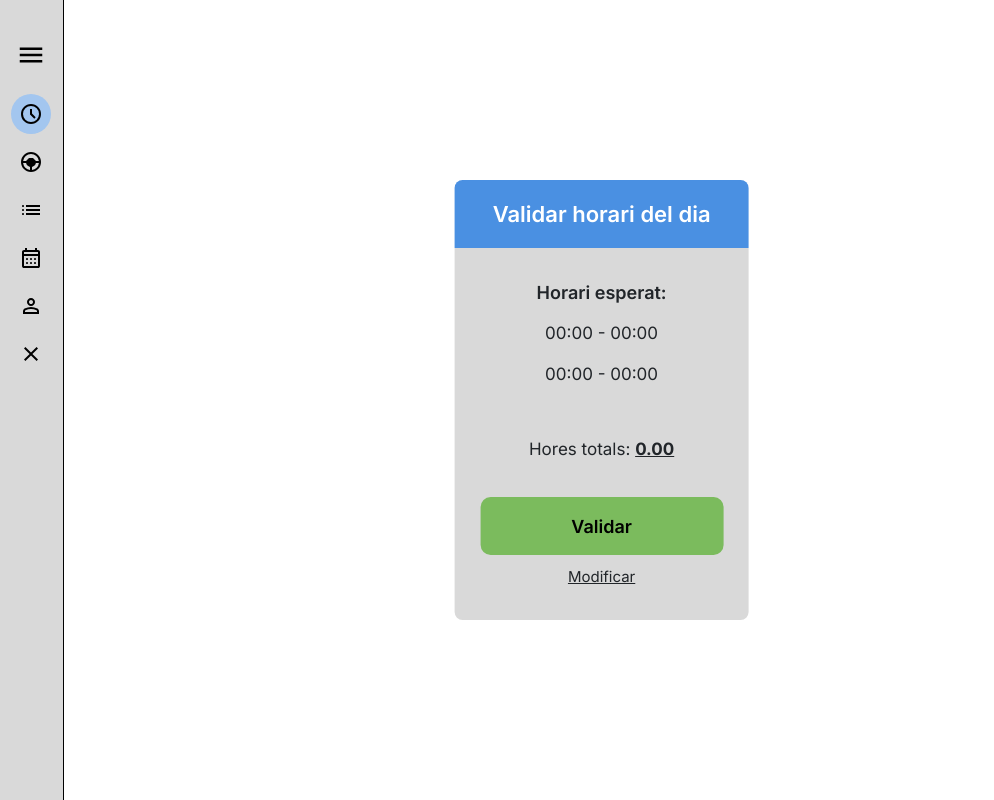
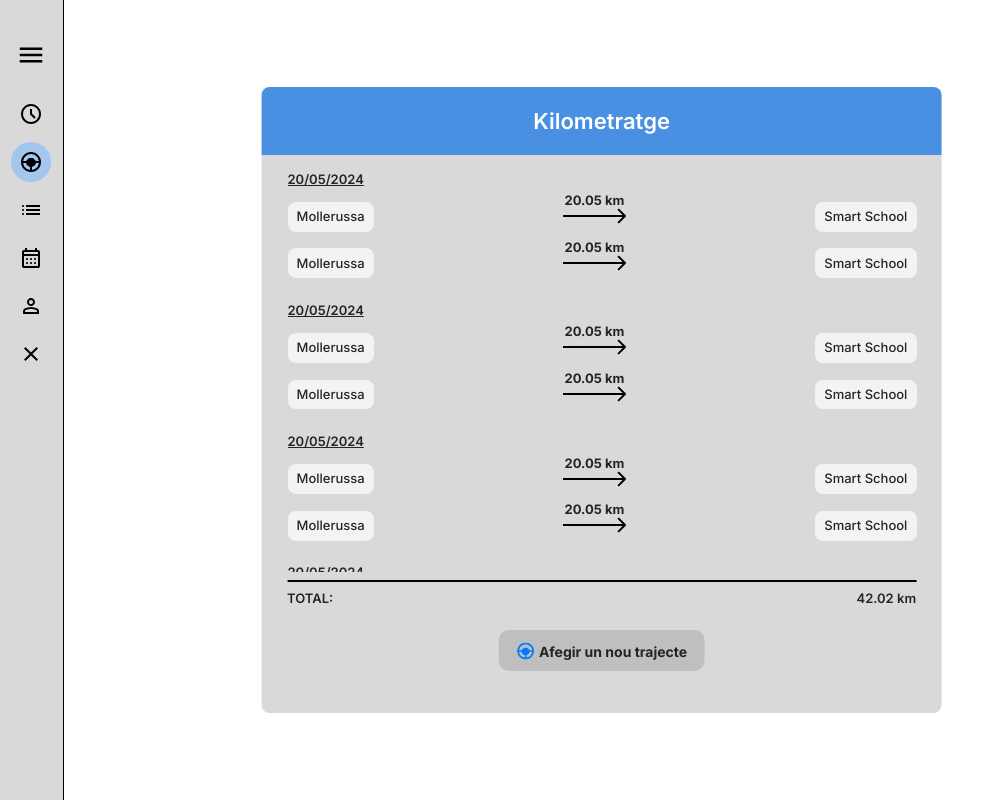
Before and after one commit to Wonobory/smartschool, a website: page client/home.html in a window 1280 px wide. Both pictures are taken after a click on the element 31 px from the left and 162 px from the top of the page. Shown: the whole page, without its empty margins (0-994 px from the left). Drawn offline with Linux system fonts and the light colour scheme; no server answers.

Commit message:
S'ha afegit un menu de kilometratge
Faltaria fer tota la part de backend i per a poder afegir viatges, tant backend com el menu frontend

```diff
--- a/client/home.html
+++ b/client/home.html
@@ -32,7 +32,7 @@
     <nav class="sidebar collapsed">
         <img src="/svg/menu.svg" class="icon" alt="menu icon" id="toggle-menu">
         <div class="menu-option selected" onclick="seleccionar(1)"><img src="/svg/clock.svg" alt="clock icon"><li class="collapsed-text">Validar horari</li></div>
-        <div class="menu-option"><img src="/svg/wheel.svg" alt="wheel icon"><li class="collapsed-text">Kilometratge</li></div>
+        <div class="menu-option" onclick="seleccionar(2)"><img src="/svg/wheel.svg" alt="wheel icon"><li class="collapsed-text">Kilometratge</li></div>
         <div class="menu-option" onclick="seleccionar(3)"><img src="/svg/list.svg" alt="list icon"><li class="collapsed-text">Dies pendents</li><img class="icon-small notificacio-pendent" src="/svg/exclamation.svg"></div>
         <div class="menu-option" onclick="seleccionar(4)"><img src="/svg/calendar.svg" alt="calendar icon"><li class="collapsed-text">Registre mensual</li></div>
         <div class="menu-option" onclick="seleccionar(5)"><img src="/svg/profile.svg" alt="profile icon"><li class="collapsed-text">Perfil</li></div>
--- /dev/null
+++ b/public/css/kilometratge.css
@@ -0,0 +1,67 @@
+.trajectes-dia {
+    width: 100%;
+    font-size: 13px;
+    font-weight: 500;
+}
+
+.trajecte {
+    display: flex;
+    width: 100%;
+    flex-direction: row;
+    justify-content: space-between;
+
+    margin-bottom: 5px;
+}
+
+.trajecte div {
+    display: flex;
+    align-items: center;
+    flex-direction: column;
+    justify-content: center;
+
+    position: relative;
+}
+
+.trajecte div span {
+    position: absolute;
+    margin-top: -25px;
+    font-weight: 700;
+}
+
+
+.lloc {
+    background-color: #F3F3F3;
+    padding: 0.7em;
+    border-radius: 8px;
+    padding-top: 0.4em;
+    padding-bottom: 0.4em;
+}
+
+.trajecte-dia {
+    font-size: 13px;
+    text-decoration: underline;
+    font-weight: 600;
+}
+
+.trajecte-container {
+    margin-bottom: 1.5em;
+}
+
+.total-km {
+    width: 100%;
+    display: flex;
+    justify-content: space-between;
+    border-top: 2px solid #000;
+
+    font-size: 13px;
+    font-weight: 600;
+}
+
+.trajectes {
+    width: 100%;
+    min-height: 50vh;
+    max-height: 50vh;
+
+    overflow: auto;
+    margin-bottom: 0.5em;
+}
--- a/public/js/main.js
+++ b/public/js/main.js
@@ -31,6 +31,10 @@ function seleccionar(num) {
             moveSelector(94);
             carregarPagina('/pages/validar_horari.html')
             break;
+        case 2:
+            moveSelector(142);
+            carregarPagina('/pages/kilometratge.html')
+            break;
         case 3:
             moveSelector(190);
             carregarPagina('/pages/validar_dia_anterior.html')
--- /dev/null
+++ b/public/pages/kilometratge.html
@@ -0,0 +1,167 @@
+<link rel="stylesheet" href="/css/kilometratge.css">
+
+<div class="basic-menu-container registre-mensual" style="max-width: 40em;">
+    <div class="basic-menu-header">
+        <h3>Kilometratge</h3>
+    </div>
+
+    <div class="basic-menu-body">
+        <div class="trajectes">
+            <div class="trajectes-dia">
+                <div class="trajecte-container">
+                    <h5 class="trajecte-dia">20/05/2024</h5>
+                    <div class="trajecte">
+                        <span class="lloc">Mollerussa</span>
+                        <div>
+                            <span>20.05 km</span>
+                            <img src="/svg/arrow2.svg" alt="arrow">
+                        </div>
+                        <span class="lloc">Smart School</span>
+                    </div>
+                    <div class="trajecte">
+                        <span class="lloc">Mollerussa</span>
+                        <div>
+                            <span>20.05 km</span>
+                            <img src="/svg/arrow2.svg" alt="arrow">
+                        </div>
+                        <span class="lloc">Smart School</span>
+                    </div>
+                </div>
+
+                <div class="trajecte-container">
+                    <h5 class="trajecte-dia">20/05/2024</h5>
+                    <div class="trajecte">
+                        <span class="lloc">Mollerussa</span>
+                        <div>
+                            <span>20.05 km</span>
+                            <img src="/svg/arrow2.svg" alt="arrow">
+                        </div>
+                        <span class="lloc">Smart School</span>
+                    </div>
+                    <div class="trajecte">
+                        <span class="lloc">Mollerussa</span>
+                        <div>
+                            <span>20.05 km</span>
+                            <img src="/svg/arrow2.svg" alt="arrow">
+                        </div>
+                        <span class="lloc">Smart School</span>
+                    </div>
+                </div>
+
+                <div class="trajecte-container">
+                    <h5 class="trajecte-dia">20/05/2024</h5>
+                    <div class="trajecte">
+                        <span class="lloc">Mollerussa</span>
+                        <div>
+                            <span>20.05 km</span>
+                            <img src="/svg/arrow2.svg" alt="arrow">
+                        </div>
+                        <span class="lloc">Smart School</span>
+                    </div>
+                    <div class="trajecte">
+                        <span class="lloc">Mollerussa</span>
+                        <div>
+                            <span>20.05 km</span>
+                            <img src="/svg/arrow2.svg" alt="arrow">
+                        </div>
+                        <span class="lloc">Smart School</span>
+                    </div>
+                </div>
+
+                <div class="trajecte-container">
+                    <h5 class="trajecte-dia">20/05/2024</h5>
+                    <div class="trajecte">
+                        <span class="lloc">Mollerussa</span>
+                        <div>
+                            <span>20.05 km</span>
+                            <img src="/svg/arrow2.svg" alt="arrow">
+                        </div>
+                        <span class="lloc">Smart School</span>
+                    </div>
+                    <div class="trajecte">
+                        <span class="lloc">Mollerussa</span>
+                        <div>
+                            <span>20.05 km</span>
+                            <img src="/svg/arrow2.svg" alt="arrow">
+                        </div>
+                        <span class="lloc">Smart School</span>
+                    </div>
+                </div>
+
+                <div class="trajecte-container">
+                    <h5 class="trajecte-dia">20/05/2024</h5>
+                    <div class="trajecte">
+                        <span class="lloc">Mollerussa</span>
+                        <div>
+                            <span>20.05 km</span>
+                            <img src="/svg/arrow2.svg" alt="arrow">
+                        </div>
+                        <span class="lloc">Smart School</span>
+                    </div>
+                    <div class="trajecte">
+                        <span class="lloc">Mollerussa</span>
+                        <div>
+                            <span>20.05 km</span>
+                            <img src="/svg/arrow2.svg" alt="arrow">
+                        </div>
+                        <span class="lloc">Smart School</span>
+                    </div>
+                </div>
+
+                <div class="trajecte-container">
+                    <h5 class="trajecte-dia">20/05/2024</h5>
+                    <div class="trajecte">
+                        <span class="lloc">Mollerussa</span>
+                        <div>
+                            <span>20.05 km</span>
+                            <img src="/svg/arrow2.svg" alt="arrow">
+                        </div>
+                        <span class="lloc">Smart School</span>
+                    </div>
+                    <div class="trajecte">
+                        <span class="lloc">Mollerussa</span>
+                        <div>
+                            <span>20.05 km</span>
+                            <img src="/svg/arrow2.svg" alt="arrow">
+                        </div>
+                        <span class="lloc">Smart School</span>
+                    </div>
+                </div>
+
+                <div class="trajecte-container">
+                    <h5 class="trajecte-dia">20/05/2024</h5>
+                    <div class="trajecte">
+                        <span class="lloc">Mollerussa</span>
+                        <div>
+                            <span>20.05 km</span>
+                            <img src="/svg/arrow2.svg" alt="arrow">
+                        </div>
+                        <span class="lloc">Smart School</span>
+                    </div>
+                    <div class="trajecte">
+                        <span class="lloc">Mollerussa</span>
+                        <div>
+                            <span>20.05 km</span>
+                            <img src="/svg/arrow2.svg" alt="arrow">
+                        </div>
+                        <span class="lloc">Smart School</span>
+                    </div>
+                </div>
+            </div>
+        </div>
+
+        <div class="total-km">
+            <span>TOTAL:</span>
+            <span>42.02 km</span>
+        </div>
+
+
+
+
+        <!-- BOTO -->
+        <div class="marcar-absencia-button" onclick="" style="width: fit-content; margin-top: 1em;">
+            <img src="/svg/wheel-blue.svg" alt="kilometratge icon" class="icon-small">
+            <span id="marcar-absencia-text">Afegir un nou trajecte</span>
+        </div>
+    </div>
+</div>
```
Also changed, not shown: public/pages/configuracio_perfil.html (added, +36 -0 lines), public/pages/perfil.html (+1 -1 lines), public/svg/arrow.svg (added), public/svg/arrow2.svg (added), public/svg/wheel-blue.svg (added).
